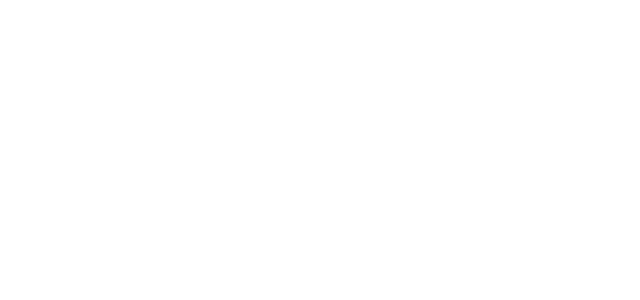
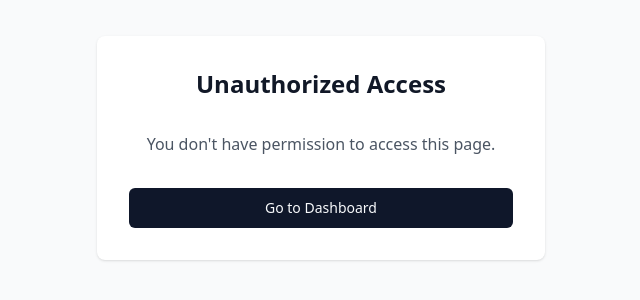
Before and after one commit to vundavalliprem98/dishverse-connect, a React (Vite) app: page /unauthorized in a window 1280 px wide. Before the commit this address had no page. Shown: the part 252-552 px from the top of the page, without its empty margins (319-959 px from the left). Built offline with nearby package versions, Linux system fonts and the light colour scheme.

Commit message:
Fix issue in codebase
Addressed an unspecified issue in the codebase as requested. Further details on the specific changes made can be provided upon review.
[skip gpt_engineer]

```diff
--- a/src/App.tsx
+++ b/src/App.tsx
@@ -7,6 +7,7 @@ import { CartProvider } from "@/contexts/CartContext";
 import { AuthProvider } from "@/components/auth/AuthProvider";
 import RequireAuth from "@/components/auth/RequireAuth";
 import Login from "@/pages/auth/Login";
+import Unauthorized from "@/pages/auth/Unauthorized";
 import { useState } from "react";
 
 // Layouts
@@ -35,7 +36,6 @@ import AdminDeliveryPersonnel from "./pages/admin/DeliveryPersonnel";
 import AdminChefs from "./pages/admin/Chefs";
 
 const App = () => {
-  // Create a stable QueryClient instance
   const [queryClient] = useState(() => new QueryClient());
 
   return (
@@ -49,6 +49,7 @@ const App = () => {
               <Routes>
                 {/* Auth Routes */}
                 <Route path="/login" element={<Login />} />
+                <Route path="/unauthorized" element={<Unauthorized />} />
 
                 {/* Customer Routes */}
                 <Route
--- /dev/null
+++ b/src/pages/auth/Unauthorized.tsx
@@ -0,0 +1,40 @@
+import { useNavigate } from "react-router-dom";
+import { Button } from "@/components/ui/button";
+import { useAuth } from "@/components/auth/AuthProvider";
+
+const Unauthorized = () => {
+  const navigate = useNavigate();
+  const { userRole } = useAuth();
+
+  const handleRedirect = () => {
+    switch (userRole) {
+      case "admin":
+        navigate("/admin");
+        break;
+      case "chef":
+        navigate("/chef");
+        break;
+      case "customer":
+        navigate("/customer");
+        break;
+      default:
+        navigate("/login");
+    }
+  };
+
+  return (
+    <div className="min-h-screen flex items-center justify-center bg-gray-50">
+      <div className="max-w-md w-full space-y-8 p-8 bg-white rounded-lg shadow text-center">
+        <h1 className="text-2xl font-bold text-gray-900">Unauthorized Access</h1>
+        <p className="text-gray-600">
+          You don't have permission to access this page.
+        </p>
+        <Button onClick={handleRedirect} className="w-full">
+          Go to Dashboard
+        </Button>
+      </div>
+    </div>
+  );
+};
+
+export default Unauthorized;
```
